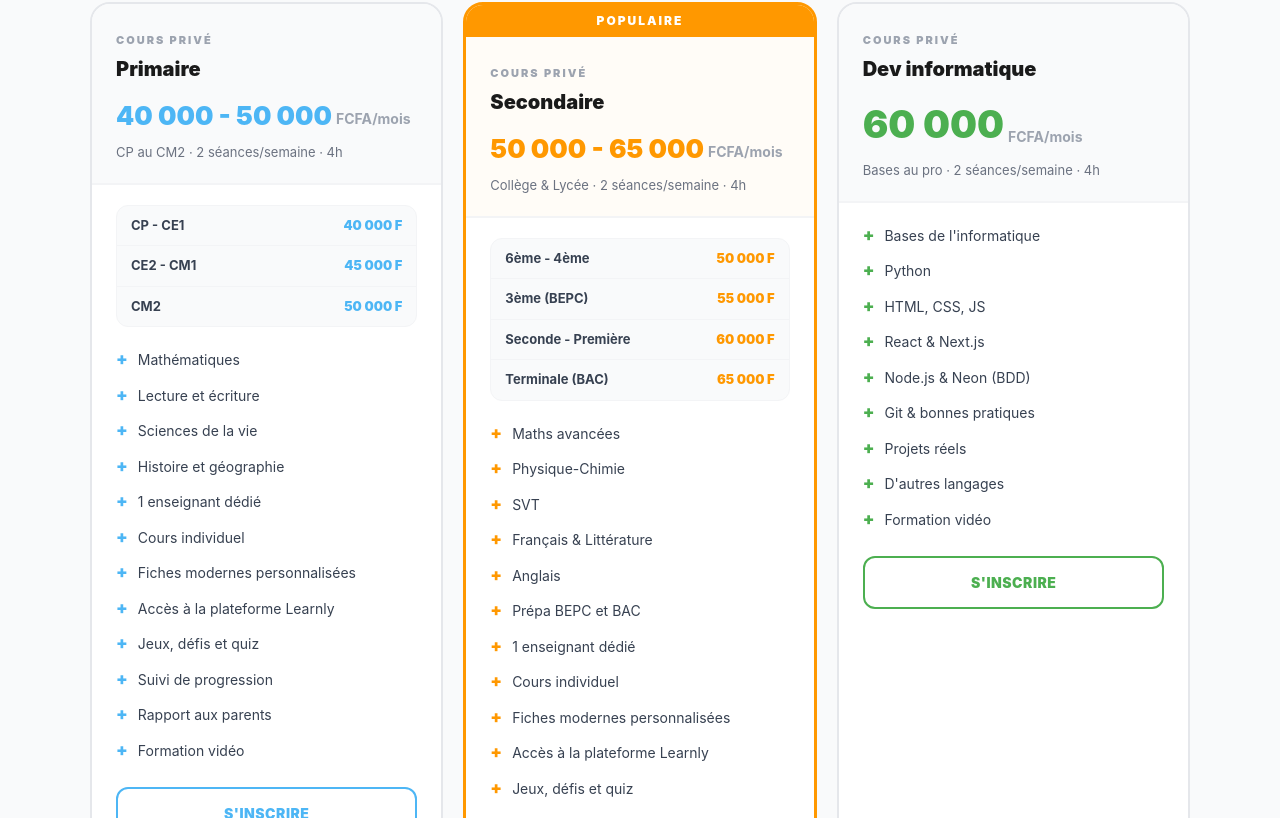
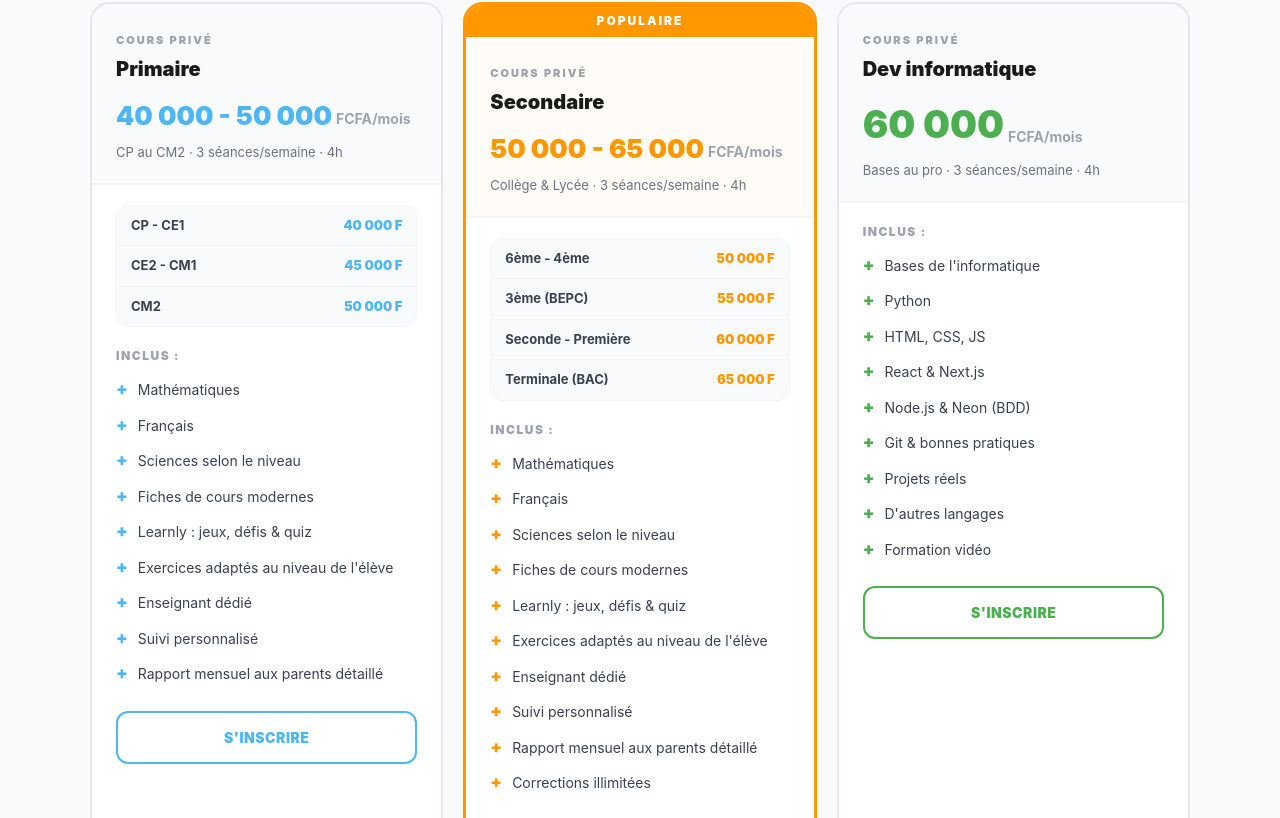
Before and after one commit to YO3CODER/Site-de-Learnly, a Next.js app: page / in a window 1280 px wide. Shown: the part 6022-6840 px from the top of the page. Built offline with nearby package versions, Linux system fonts and the light colour scheme.

Commit message:
Mise à jour

```diff
--- a/app/page.tsx
+++ b/app/page.tsx
@@ -427,27 +427,27 @@ export default function Home() {
                 level: "Primaire",
                 priceRange: "40 000 - 50 000",
                 color: "#4db6f5", shadow: "#2193d3",
-                sub: "CP au CM2 · 2 séances/semaine · 4h",
+                sub: "CP au CM2 · 3 séances/semaine · 4h",
                 levels: [
                   { name: "CP - CE1", price: "40 000" },
                   { name: "CE2 - CM1", price: "45 000" },
                   { name: "CM2", price: "50 000" },
                 ],
-                features: ["Mathématiques", "Lecture et écriture", "Sciences de la vie", "Histoire et géographie", "1 enseignant dédié", "Cours individuel", "Fiches modernes personnalisées", "Accès à la plateforme Learnly", "Jeux, défis et quiz", "Suivi de progression", "Rapport aux parents", "Formation vidéo"],
+                features: ["Mathématiques", "Français", "Sciences selon le niveau", "Fiches de cours modernes", "Learnly : jeux, défis & quiz", "Exercices adaptés au niveau de l'élève", "Enseignant dédié", "Suivi personnalisé", "Rapport mensuel aux parents détaillé"],
                 popular: false,
               },
               {
                 level: "Secondaire",
                 priceRange: "50 000 - 65 000",
                 color: "#ff9800", shadow: "#e65100",
-                sub: "Collège & Lycée · 2 séances/semaine · 4h",
+                sub: "Collège & Lycée · 3 séances/semaine · 4h",
                 levels: [
                   { name: "6ème - 4ème", price: "50 000" },
                   { name: "3ème (BEPC)", price: "55 000" },
                   { name: "Seconde - Première", price: "60 000" },
                   { name: "Terminale (BAC)", price: "65 000" },
                 ],
-                features: ["Maths avancées", "Physique-Chimie", "SVT", "Français & Littérature", "Anglais", "Prépa BEPC et BAC", "1 enseignant dédié", "Cours individuel", "Fiches modernes personnalisées", "Accès à la plateforme Learnly", "Jeux, défis et quiz", "Suivi de progression", "Rapport aux parents", "Corrections illimitées", "Formation vidéo"],
+                features: ["Mathématiques", "Français", "Sciences selon le niveau", "Fiches de cours modernes", "Learnly : jeux, défis & quiz", "Exercices adaptés au niveau de l'élève", "Enseignant dédié", "Suivi personnalisé", "Rapport mensuel aux parents détaillé", "Corrections illimitées"],
                 popular: true,
               },
               {
@@ -455,7 +455,7 @@ export default function Home() {
                 priceRange: null,
                 price: "60 000",
                 color: "#4caf50", shadow: "#2e7d32",
-                sub: "Bases au pro · 2 séances/semaine · 4h",
+                sub: "Bases au pro · 3 séances/semaine · 4h",
                 levels: null,
                 features: ["Bases de l'informatique", "Python", "HTML, CSS, JS", "React & Next.js", "Node.js & Neon (BDD)", "Git & bonnes pratiques", "Projets réels", "D'autres langages", "Formation vidéo"],
                 popular: false,
@@ -489,6 +489,7 @@ export default function Home() {
                       ))}
                     </div>
                   )}
+                  <p style={{ fontWeight: 900, fontSize: 12, textTransform: "uppercase", letterSpacing: 1.5, color: "#9ca3af", margin: "0 0 12px" }}>Inclus :</p>
                   <ul style={{ listStyle: "none", padding: 0, margin: "0 0 24px" }}>
                     {features.map(f => (
                       <li key={f} style={{ display: "flex", alignItems: "center", gap: 10, marginBottom: 10, fontSize: 14 }}>
```
